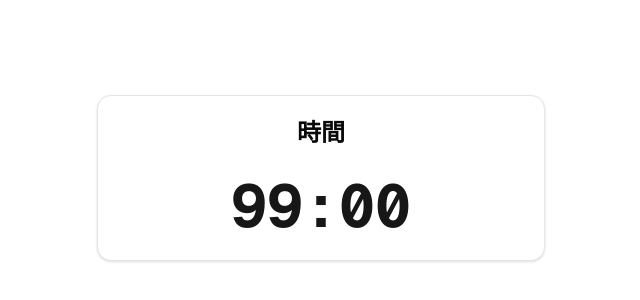
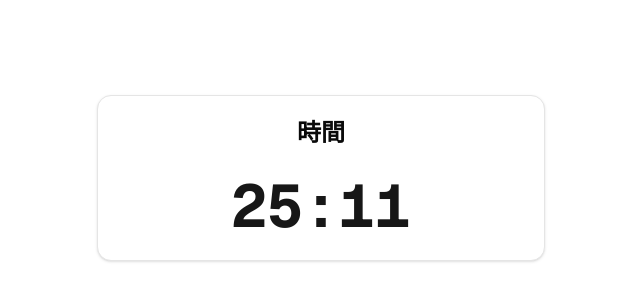
Before and after one commit to atkzw3/pomodoro, a Next.js app: page / in a window 1280 px wide. Shown: the part 222-522 px from the top of the page, without its empty margins (319-959 px from the left). Built offline with nearby package versions, Linux system fonts and the light colour scheme.

Commit message:
Add props to TimerDisplay component for dynamic time display in TimerApp

```diff
--- a/src/components/TimerApp.tsx
+++ b/src/components/TimerApp.tsx
@@ -11,7 +11,10 @@ export default function TimerApp() {
           <CardTitle>時間</CardTitle>
         </CardHeader>
         <CardContent className={"flex justify-center"}>
-          <TimerDisplay />
+          <TimerDisplay
+            minutes={25}
+            seconds={11}
+          />
         </CardContent>
       </Card>
     </div>
--- a/src/components/TimerDisplay.tsx
+++ b/src/components/TimerDisplay.tsx
@@ -1,7 +1,15 @@
-export default function TimerDisplay(){
+interface TimerDisplayProps {
+  minutes: number;
+  seconds: number;
+}
+
+export default function TimerDisplay({ minutes, seconds }: TimerDisplayProps) {
+
+  const time = `${String(minutes).padStart(2, '0')}:${String(seconds).padStart(2, '0')}`;
+
   return(
     <div className={"text-6xl font-mono font-bold text-primary"}>
-      99:00
+      {time}
     </div>
   )
 }
```
